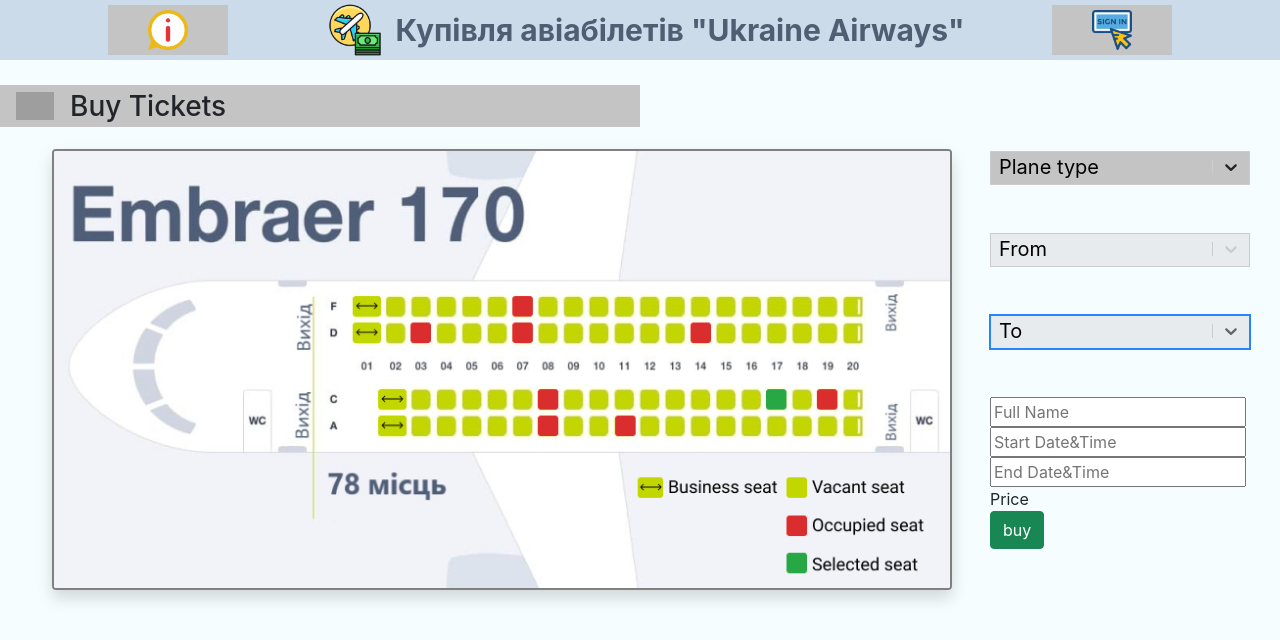
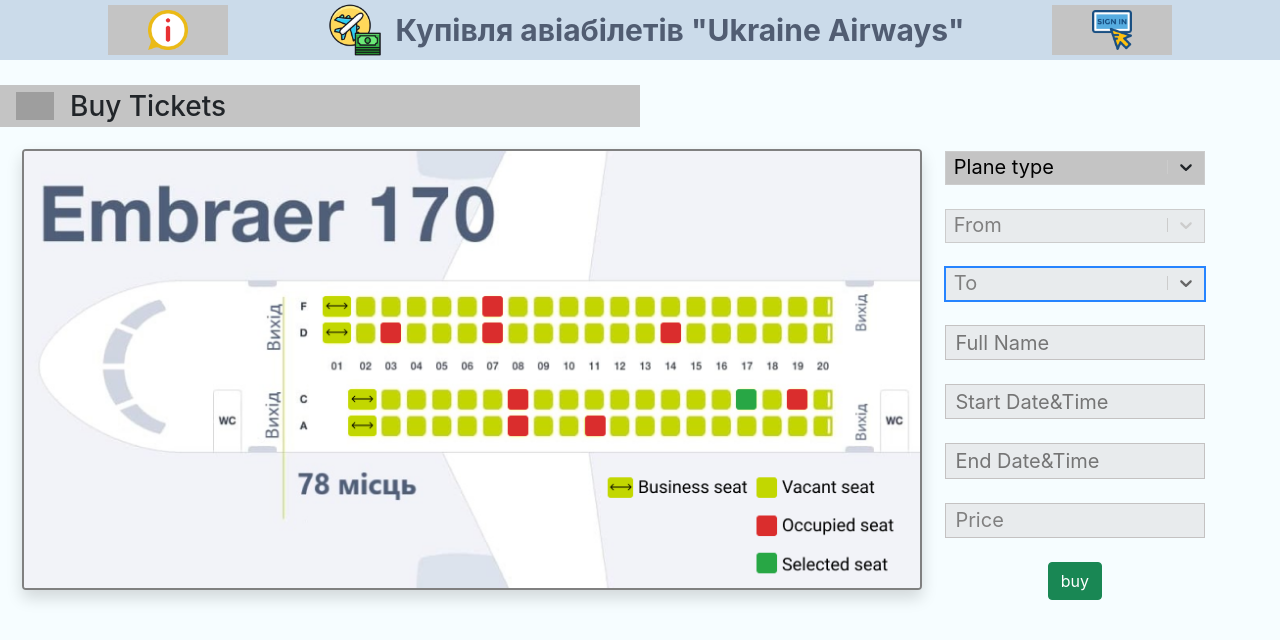
Before and after one commit to dream-team-ALNM/airlines, a React (Create React App) app in the folder frontend/: page / in a window 1280 px wide. Shown: the top 640 px of the page. Built offline with nearby package versions, Linux system fonts and the light colour scheme; grey boxes are pictures that could not be loaded.

Commit message:
Added fields

```diff
--- a/frontend/src/components/buy-tickets/index.tsx
+++ b/frontend/src/components/buy-tickets/index.tsx
@@ -92,8 +92,10 @@
           <input placeholder="Start Date&amp;Time" />
           <br />
           <input placeholder="End Date&amp;Time" />
-          <div>Price</div>
-          <Button variant="success">buy</Button>
+          <div className={getAllowedClasses(styles.priceField)}>Price</div>
+          <div className={getAllowedClasses(styles.buttonContainer)}>
+            <Button variant="success">buy</Button>
+          </div>
         </div>
       </div>
     </>
--- a/frontend/src/components/buy-tickets/select-from-to/select-from-to-styles.ts
+++ b/frontend/src/components/buy-tickets/select-from-to/select-from-to-styles.ts
@@ -19,6 +19,11 @@
       "-apple-system, BlinkMacSystemFont, 'Segoe UI', Roboto, Oxygen, Ubuntu, Cantarell, 'Open Sans', 'Helvetica Neue', sans-serif",
     fontSize: 20,
     paddingBottom: '2rem',
+  }),
+
+  container: (provided: any): any => ({
+    ...provided,
+    marginBottom: '0px !important',
   }),
 
   valueContainer: (provided: any): any => ({
@@ -44,9 +49,4 @@
     flexDirection: 'column',
     justifyContent: 'center',
   }),
-
-  placeholder: (provided: any): any => ({
-    ...provided,
-    color: 'black',
-  }),
 };
--- a/frontend/src/components/buy-tickets/select-plane/select-plane-styles.ts
+++ b/frontend/src/components/buy-tickets/select-plane/select-plane-styles.ts
@@ -5,6 +5,11 @@
     ...provided,
     fontSize: '1.25rem',
     padding: '0.2rem',
+  }),
+
+  container: (provided: any): any => ({
+    ...provided,
+    marginBottom: '0px !important',
   }),
 
   control: (provided: any): any => ({
@@ -20,10 +25,12 @@
     fontSize: 20,
     paddingBottom: '2rem',
   }),
+
   dropdownIndicator: (provided: any): any => ({
     ...provided,
     color: '8D8D8D',
   }),
+
   valueContainer: (provided: any): any => ({
     ...provided,
     height: '30px',
--- a/frontend/src/components/buy-tickets/styles.module.scss
+++ b/frontend/src/components/buy-tickets/styles.module.scss
@@ -1,8 +1,6 @@
 .buyTicketsContainer {
   display: flex;
   flex-flow: row wrap;
-  margin: 0 1.4rem;
-  justify-content: space-around;
 
   .airplaneSeatsImage {
     width: 900px;
@@ -41,5 +39,36 @@
       border: 1px solid #e8ebed;
       color: black;
     }
+
+    input {
+      width: 260px;
+      background-color: #e8ebed;
+      border: 1px solid rgb(196, 194, 194);
+      min-height: 30px;
+      margin-top: 1.5rem;
+      font-size: 1.25rem;
+      padding: 0.1rem;
+      padding-left: 0.6rem;
+
+      :first-child {
+        margin-top: 1.5rem;
+      }
+    }
+    .priceField {
+      width: 260px;
+      background-color: #e8ebed;
+      border: 1px solid rgb(196, 194, 194);
+      min-height: 30px;
+      margin-top: 1.5rem;
+      font-size: 1.25rem;
+      padding: 0.1rem;
+      padding-left: 0.6rem;
+      color: gray;
+    }
+    .buttonContainer {
+      display: flex;
+      justify-content: center;
+      margin-top: 1.5rem;
+    }
   }
 }
```
